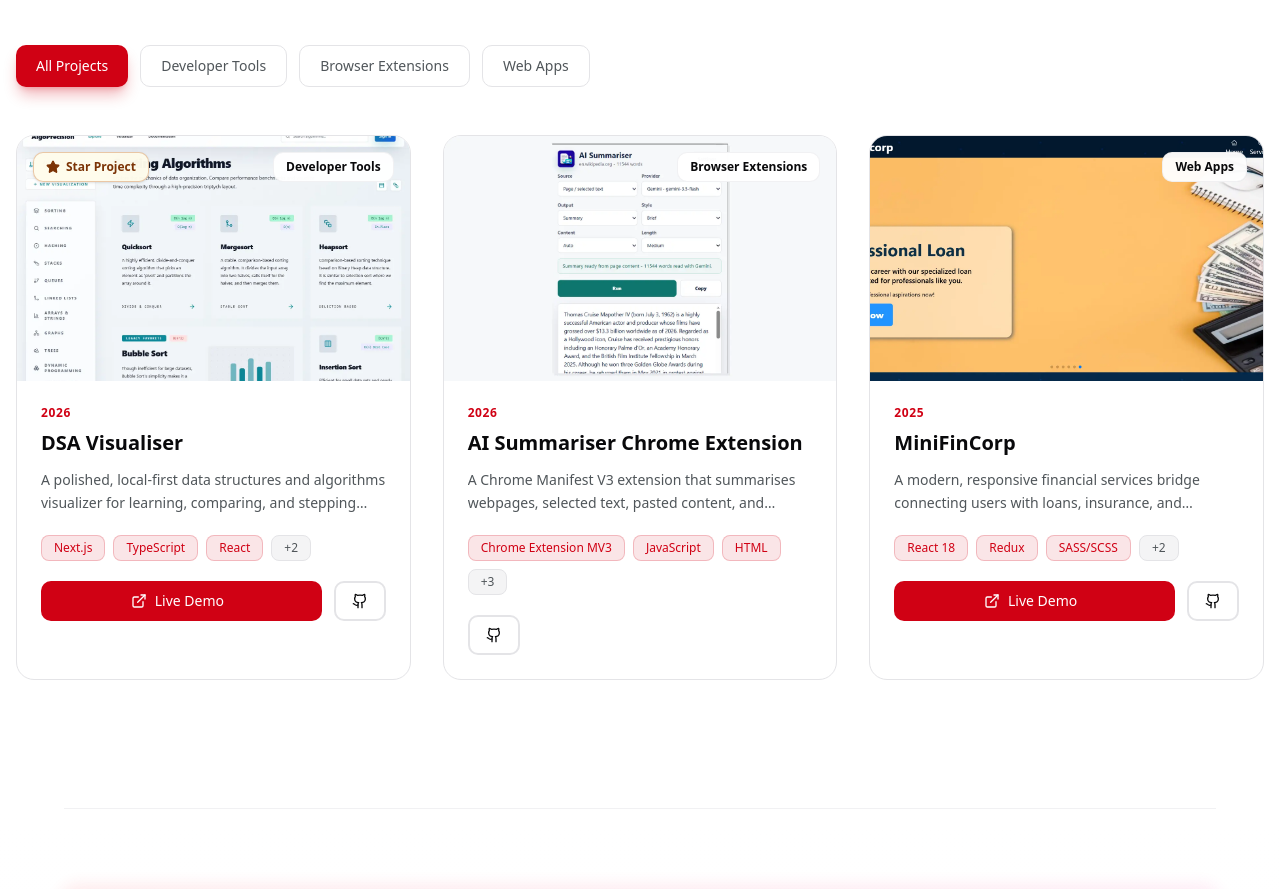
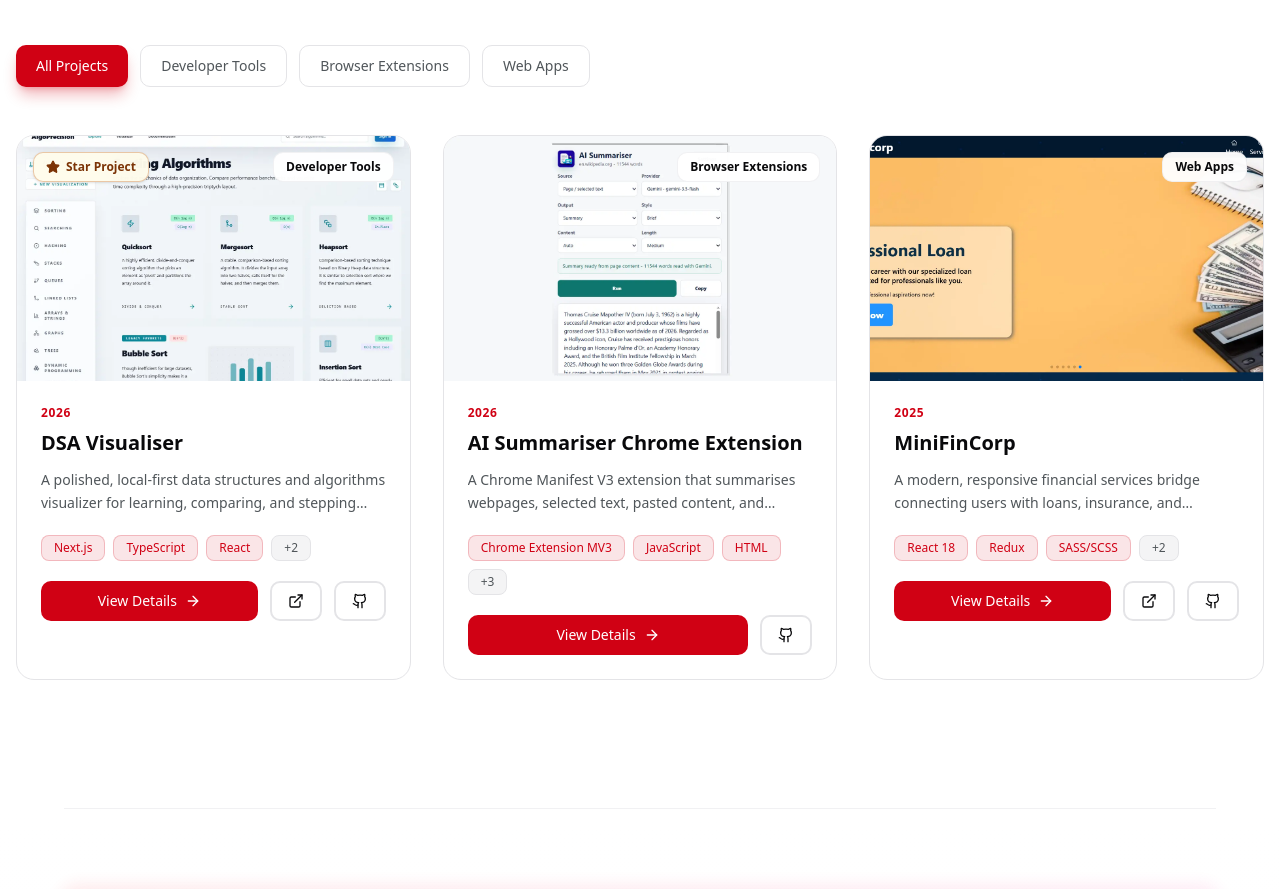
Before and after one commit to KrishnaDs007/krishnas_portfolio, a Next.js app: page / in a window 1280 px wide. Shown: the part 4140-5029 px from the top of the page. Built offline with nearby package versions, Linux system fonts and the light colour scheme.

Commit message:
Improve project card semantics

```diff
--- a/components/sections/projects.tsx
+++ b/components/sections/projects.tsx
@@ -44,16 +44,6 @@ export function Projects() {
 
   const handleProjectClick = (project: ProjectData) => {
     setSelectedProject(project);
-  };
-
-  const handleProjectKeyDown = (
-    e: React.KeyboardEvent<HTMLDivElement>,
-    project: ProjectData,
-  ) => {
-    if (e.key === "Enter" || e.key === " ") {
-      e.preventDefault();
-      handleProjectClick(project);
-    }
   };
 
   const handleCloseModal = () => {
@@ -105,14 +95,10 @@ export function Projects() {
           {/* Projects Grid */}
           <div className="mb-8 grid grid-cols-1 gap-5 md:grid-cols-2 lg:mb-12 lg:grid-cols-3 lg:gap-8">
             {displayedProjects.map((project) => (
-              <div
+              <article
                 key={project.id}
-                role="button"
-                tabIndex={0}
-                aria-label={`View details for ${project.title}`}
-                className="group cursor-pointer overflow-hidden rounded-xl border border-border bg-card transition-all duration-300 hover:border-primary/50 hover:shadow-2xl hover:shadow-primary/10 lg:rounded-2xl"
-                onClick={() => handleProjectClick(project)}
-                onKeyDown={(e) => handleProjectKeyDown(e, project)}
+                aria-labelledby={`project-title-${project.id}`}
+                className="group overflow-hidden rounded-xl border border-border bg-card transition-all duration-300 hover:border-primary/50 hover:shadow-2xl hover:shadow-primary/10 lg:rounded-2xl"
               >
                 {/* Project Image */}
                 <div className="relative aspect-[16/10] bg-accent overflow-hidden">
@@ -147,7 +133,10 @@ export function Projects() {
                     {project.year}
                   </p>
 
-                  <h3 className="mb-2 text-lg font-bold text-foreground transition-colors group-hover:text-primary sm:text-xl lg:mb-3">
+                  <h3
+                    id={`project-title-${project.id}`}
+                    className="mb-2 text-lg font-bold text-foreground transition-colors group-hover:text-primary sm:text-xl lg:mb-3"
+                  >
                     {project.title}
                   </h3>
 
@@ -174,17 +163,23 @@ export function Projects() {
 
                   {/* CTA Buttons */}
                   <div className="flex gap-3">
+                    <button
+                      type="button"
+                      onClick={() => handleProjectClick(project)}
+                      className="flex flex-1 items-center justify-center gap-2 rounded-lg bg-primary px-4 py-2.5 text-sm font-medium text-primary-foreground transition-all hover:bg-primary/90"
+                    >
+                      <span>View Details</span>
+                      <ArrowRight className="h-4 w-4 transition-transform group-hover:translate-x-1" />
+                    </button>
                     {project.liveUrl && (
                       <a
                         href={project.liveUrl}
                         target="_blank"
                         rel="noopener noreferrer"
-                        onClick={(e) => e.stopPropagation()}
-                        className="flex-1 flex items-center justify-center gap-2 px-4 py-2.5 bg-primary hover:bg-primary/90 text-primary-foreground text-sm rounded-lg transition-all font-medium group/btn"
+                        className="flex items-center justify-center gap-2 rounded-lg border-2 border-border px-4 py-2.5 text-sm font-medium text-foreground transition-all hover:border-primary/50 hover:bg-accent"
+                        aria-label={`Open live demo for ${project.title}`}
                       >
                         <ExternalLink className="h-4 w-4" />
-                        <span>Live Demo</span>
-                        <ArrowRight className="h-4 w-4 opacity-0 -ml-4 group-hover/btn:opacity-100 group-hover/btn:ml-0 transition-all" />
                       </a>
                     )}
                     {project.githubUrl && (
@@ -192,16 +187,15 @@ export function Projects() {
                         href={project.githubUrl}
                         target="_blank"
                         rel="noopener noreferrer"
-                        onClick={(e) => e.stopPropagation()}
                         className="flex items-center justify-center gap-2 px-4 py-2.5 border-2 border-border hover:border-primary/50 hover:bg-accent text-foreground text-sm rounded-lg transition-all font-medium"
-                        aria-label="View on GitHub"
+                        aria-label={`View ${project.title} on GitHub`}
                       >
                         <Github className="h-4 w-4" />
                       </a>
                     )}
                   </div>
                 </div>
-              </div>
+              </article>
             ))}
           </div>
 
```
